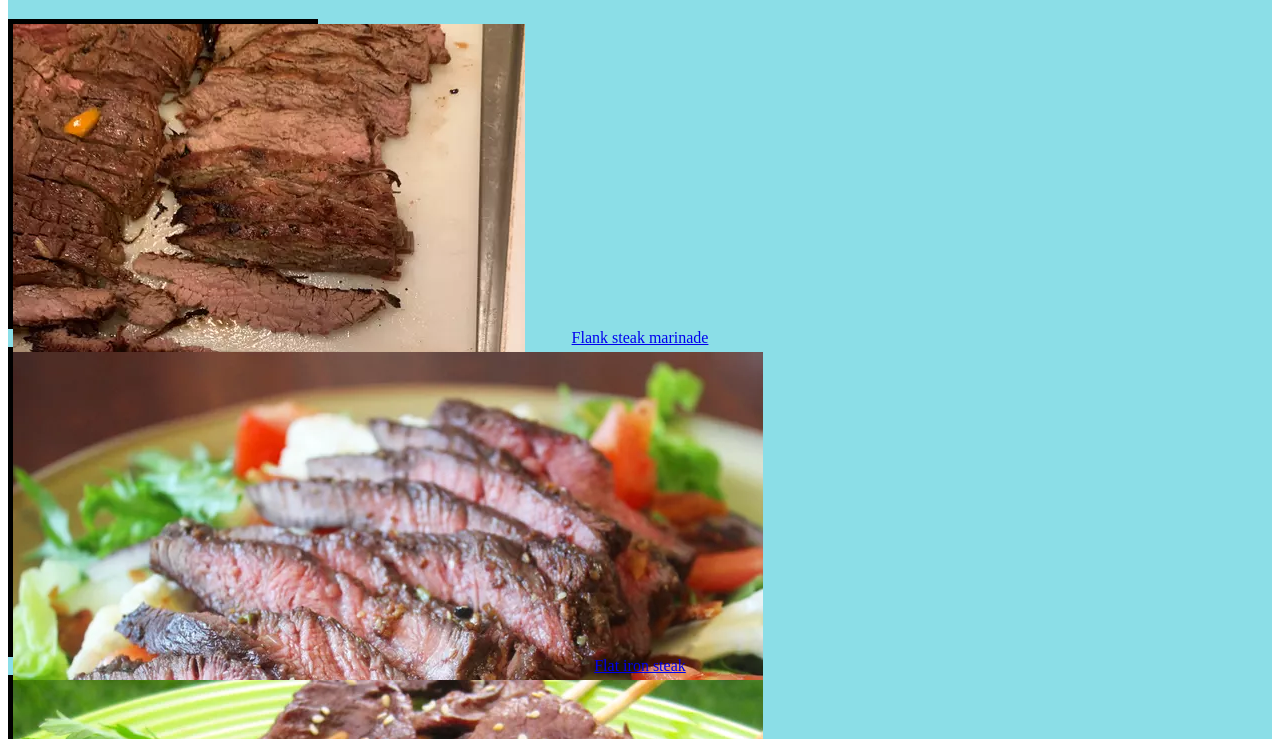
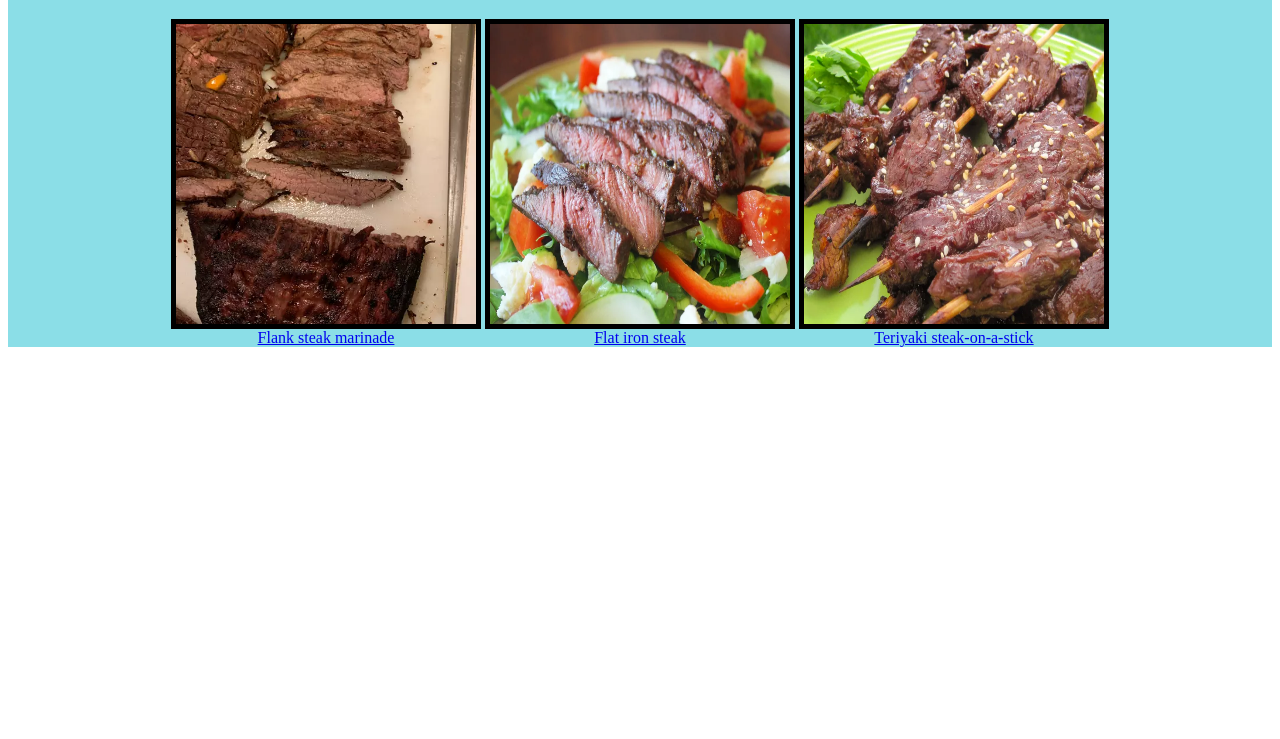
Before and after one commit to HlulaniChauke/odin-recipes, a plain HTML site: page index.html in a window 1280 px wide. Shown: the part 61-800 px from the top of the page. Drawn offline with Linux system fonts and the light colour scheme.

Commit message:
Fix the order of the picture and image div

```diff
--- a/index.html
+++ b/index.html
@@ -9,12 +9,18 @@
 <body>
    <!-- Display the list of recipes with their pictures -->
     <div><h1>Odin Recipes</h1>
-        <div class="picture"><img src="../odin-recipes/images/flank-steak.webp" alt="flank steak picture"></div>
-        <div class="discription"><a href="recipes/flank-steak-marinade.html">Flank steak marinade</a></div>
-        <div class="picture"><img src="../odin-recipes/images/flat-iron-steak.webp" alt="flat iron steak"></div>
-        <div class="discription"><a href="recipes/flat-iron-steak.html">Flat iron steak</a></div>
-        <div class="picture"><img src="../odin-recipes/images/steak-on-a-stick.webp" alt="steak-on-a-stick"></div>
-        <div class="discription"><a href="recipes/teriyaki-steak-on-a-stick.html">Teriyaki steak-on-a-stick</a></div>
+        <div class="side-by-side">
+            <img class="picture" src="../odin-recipes/images/flank-steak.webp" alt="flank steak picture" width="300px">
+            <a href="recipes/flank-steak-marinade.html">Flank steak marinade</a>
+        </div>
+        <div class="side-by-side">
+            <img  class="picture" src="../odin-recipes/images/flat-iron-steak.webp" alt="flat iron steak" width="300px">
+            <a href="recipes/flat-iron-steak.html">Flat iron steak</a>
+        </div>
+        <div class="side-by-side">
+            <img class="picture" src="../odin-recipes/images/steak-on-a-stick.webp" alt="steak-on-a-stick" width="300px">
+            <a href="recipes/teriyaki-steak-on-a-stick.html">Teriyaki steak-on-a-stick</a>
+        </div>
     </div>
 </body>
 </html>
```
